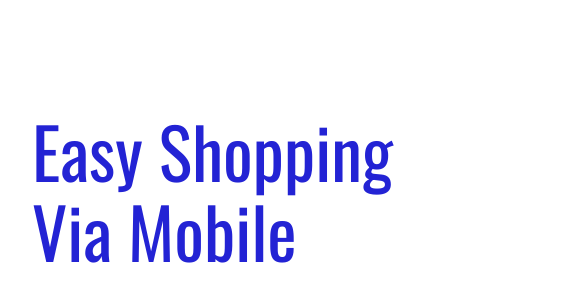
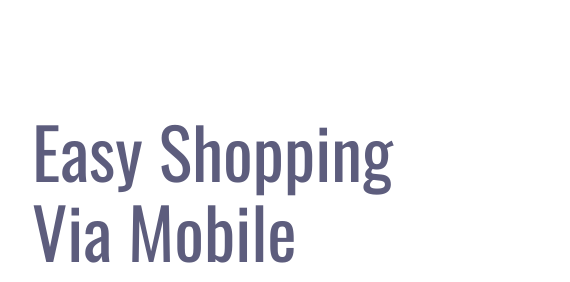
Before and after one commit to guilhermecampos-dev/Shopping-device, a plain HTML site: page index.html in a window 1280 px wide. Shown: the part 210-492 px from the top of the page, 104-674 px from the left. Drawn offline with nearby package versions, Linux system fonts and the light colour scheme.

Commit message:
alteração na cor do H1

```diff
--- a/style.css
+++ b/style.css
@@ -35,7 +35,7 @@ img {
 
 
 h1 {
-    color: #2323d4;
+    color: #5d5d7d;
     font-size: 70px;
     font-style: normal;
     line-height: 80px;
```
